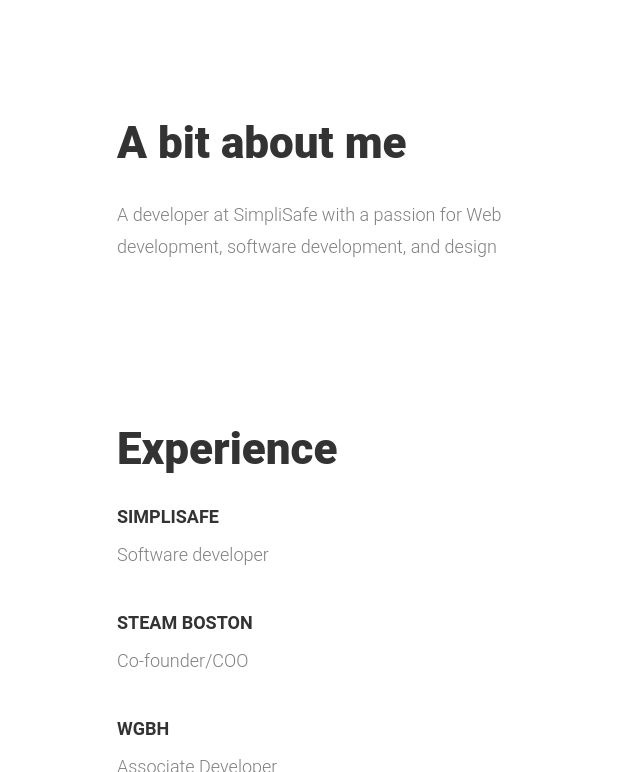
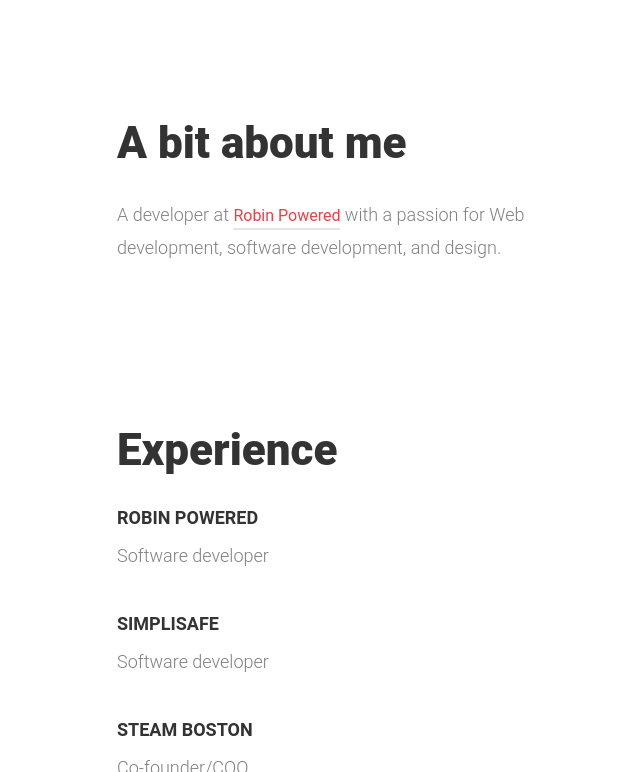
Before and after one commit to kunle-lawal/PersonalWebsite, a plain HTML site: page about.html in a window 1280 px wide. Shown: the part 388-1160 px from the top of the page, without its empty margins (267-907 px from the left). Drawn offline with nearby package versions, Linux system fonts and the light colour scheme; a script that the page names is missing.

Commit message:
Finally updating my website

```diff
--- a/about.html
+++ b/about.html
@@ -50,13 +50,17 @@
         <div class="wrap-content">
           <h2>A bit about me</h2>
           <div class="div-block-16">
-            <p>A developer at SimpliSafe with a passion for Web development, software development, and design<br></p>
+            <p>A developer at <a href="https://robinpowered.com/" style="color: #ee3f46">Robin Powered</a> with a passion for Web development, software development, and design.<br></p>
           </div>
         </div>
       </div>
       <div class="wrapper-info about">
         <div class="wrap-content">
           <h2>Experience</h2>
+          <div class="div-block-16">
+            <h4>Robin Powered</h4>
+            <p>Software developer</p>
+          </div>
           <div class="div-block-16">
             <h4>simplisafe</h4>
             <p>Software developer</p>
```
Also changed, not shown: index.html (+3 -2 lines).
